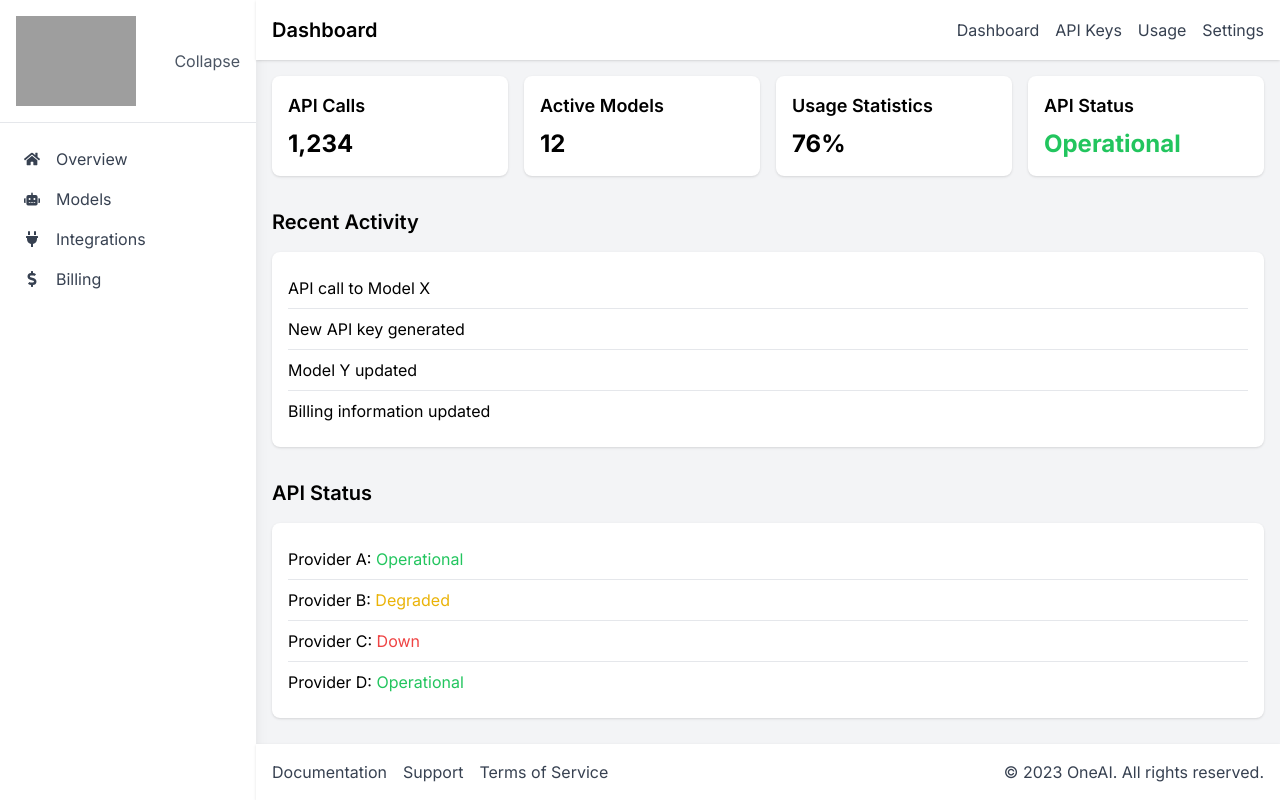
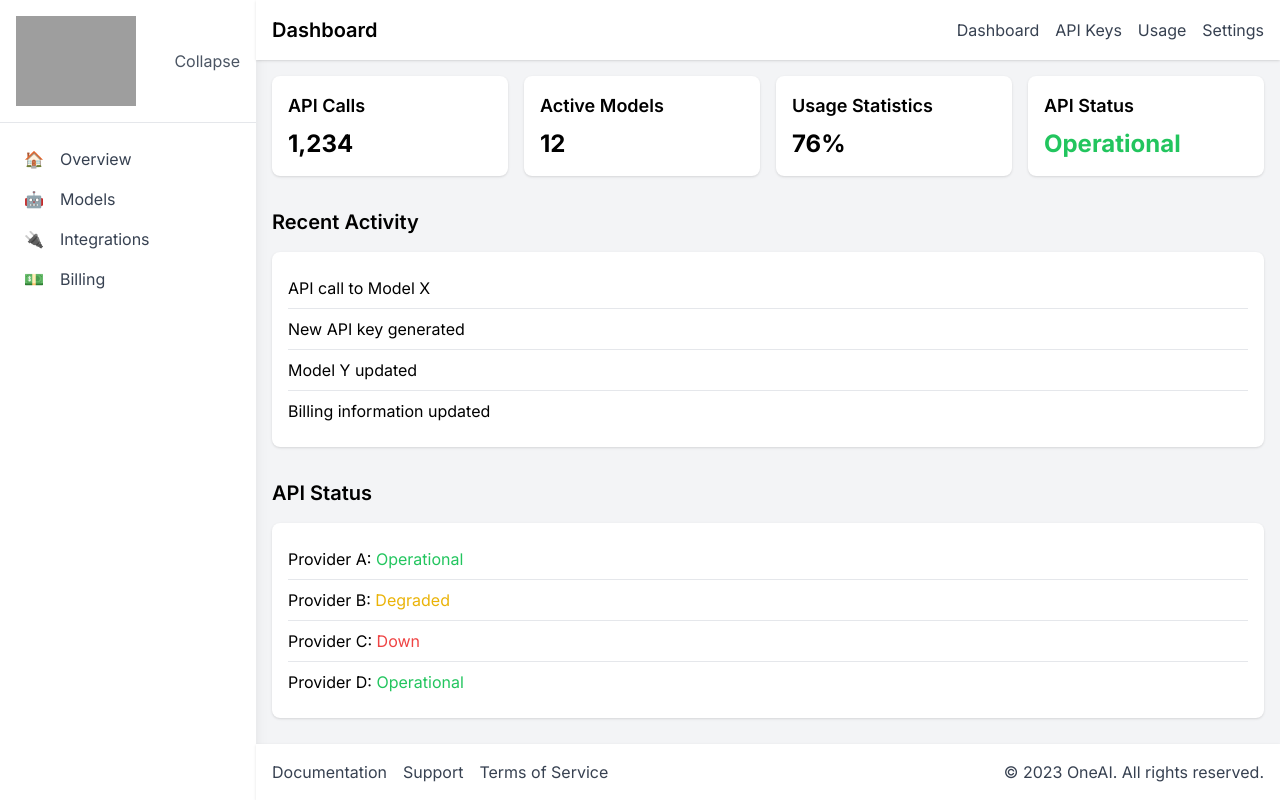
Before and after one commit to GPT-Engineer-App/ai-dashboard-one, a Next.js app: page / in a window 1280 px wide. Built offline with nearby package versions, Linux system fonts and the light colour scheme; grey boxes are pictures that could not be loaded.

Commit message:
Remove react-icons/fa import and replace icons with text placeholders to fix build error.

```diff
--- a/src/app/page.tsx
+++ b/src/app/page.tsx
@@ -1,7 +1,7 @@
 "use client";
 import Image from "next/image";
 import { useState } from "react";
-import { FaTachometerAlt, FaKey, FaChartBar, FaCog, FaHome, FaRobot, FaPlug, FaDollarSign } from "react-icons/fa";
+
 import "./globals.css";
 
 export default function Home() {
@@ -20,19 +20,19 @@ export default function Home() {
         <nav className="flex-1 p-4">
           <ul>
             <li className="flex items-center p-2 text-gray-700 hover:bg-gray-200 rounded">
-              <FaHome className="mr-4" />
+              <span className="mr-4">🏠</span>
               {isSidebarOpen && <span>Overview</span>}
             </li>
             <li className="flex items-center p-2 text-gray-700 hover:bg-gray-200 rounded">
-              <FaRobot className="mr-4" />
+              <span className="mr-4">🤖</span>
               {isSidebarOpen && <span>Models</span>}
             </li>
             <li className="flex items-center p-2 text-gray-700 hover:bg-gray-200 rounded">
-              <FaPlug className="mr-4" />
+              <span className="mr-4">🔌</span>
               {isSidebarOpen && <span>Integrations</span>}
             </li>
             <li className="flex items-center p-2 text-gray-700 hover:bg-gray-200 rounded">
-              <FaDollarSign className="mr-4" />
+              <span className="mr-4">💵</span>
               {isSidebarOpen && <span>Billing</span>}
             </li>
           </ul>
```
